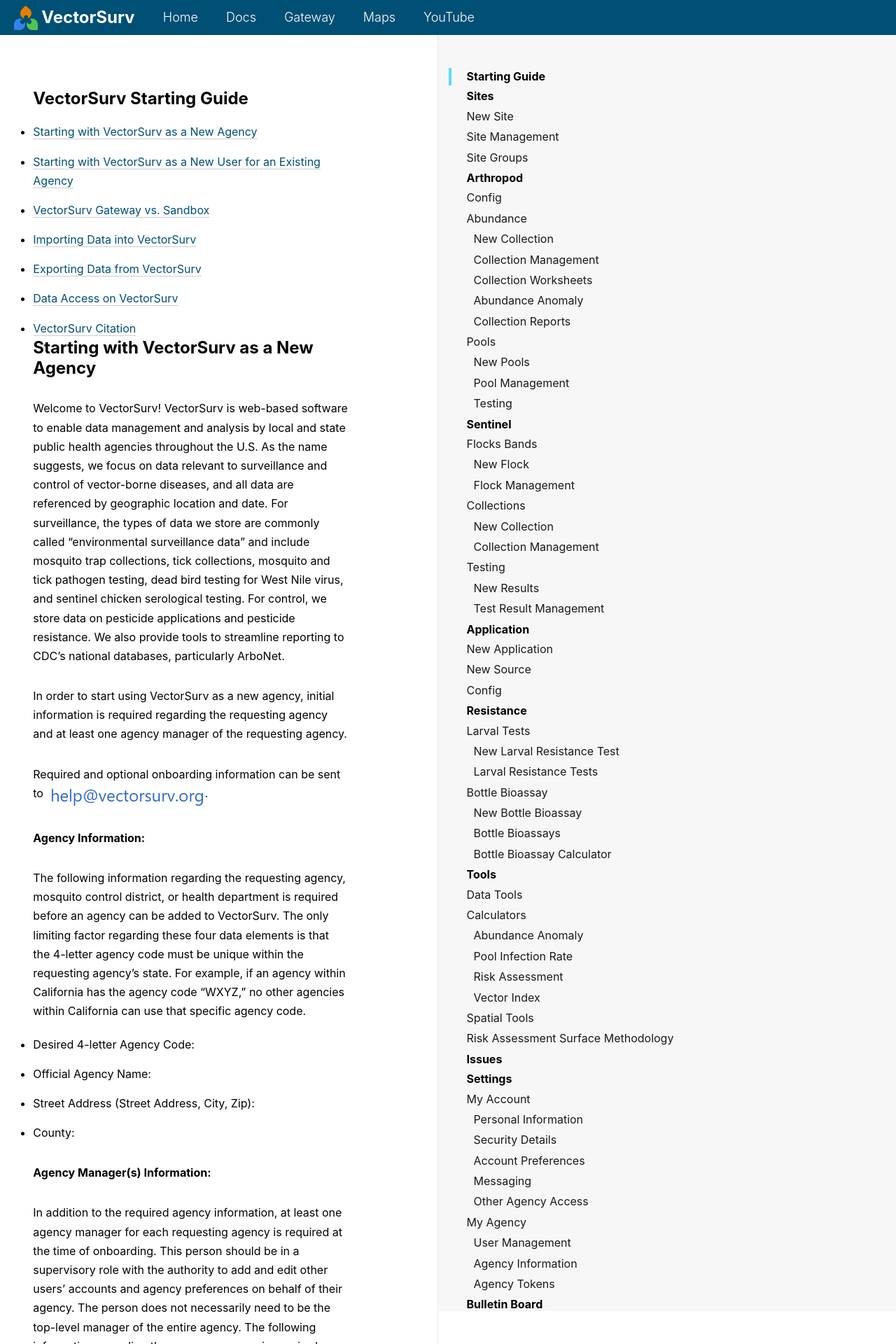
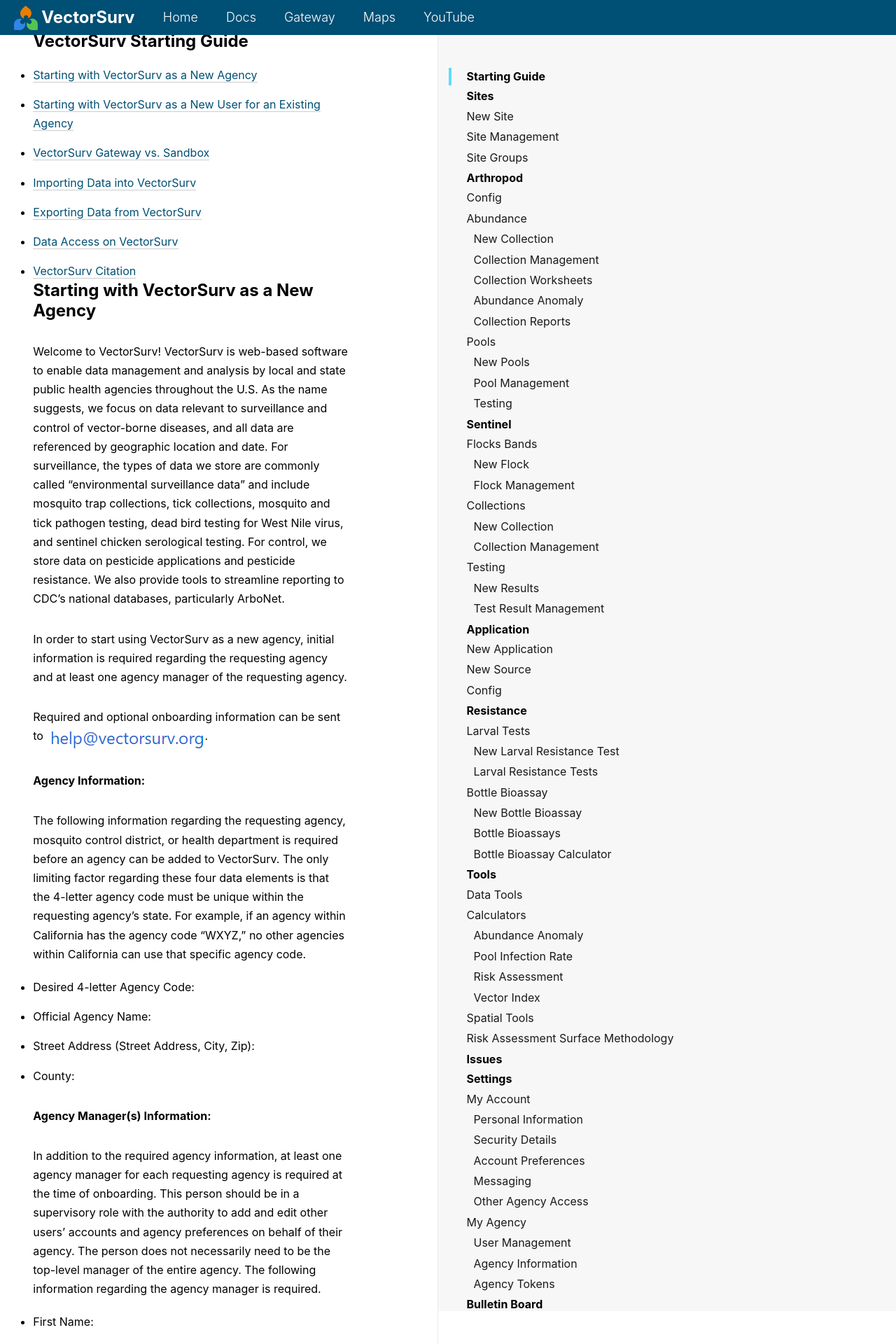
Before and after one commit to tlvaldepena/vectorsurv.org, a Jekyll site: the page built from _docs/starting/VectorSurv_FAQ.md, in a window 1280 px wide. Shown: the top 1920 px of the page at 70% size. Built offline with Jekyll 4.4.1, drawn with Linux system fonts in a browser that asks for light colours.

Commit message:
Update VectorSurv_FAQ.md

```diff
--- a/_docs/starting/VectorSurv_FAQ.md
+++ b/_docs/starting/VectorSurv_FAQ.md
@@ -3,9 +3,7 @@
 permalink: /starting/
 ---
 
-<br>
-<br>
-<br>
+<p></p>
 
 ## VectorSurv Starting Guide {#TableOfContents}
 
```
